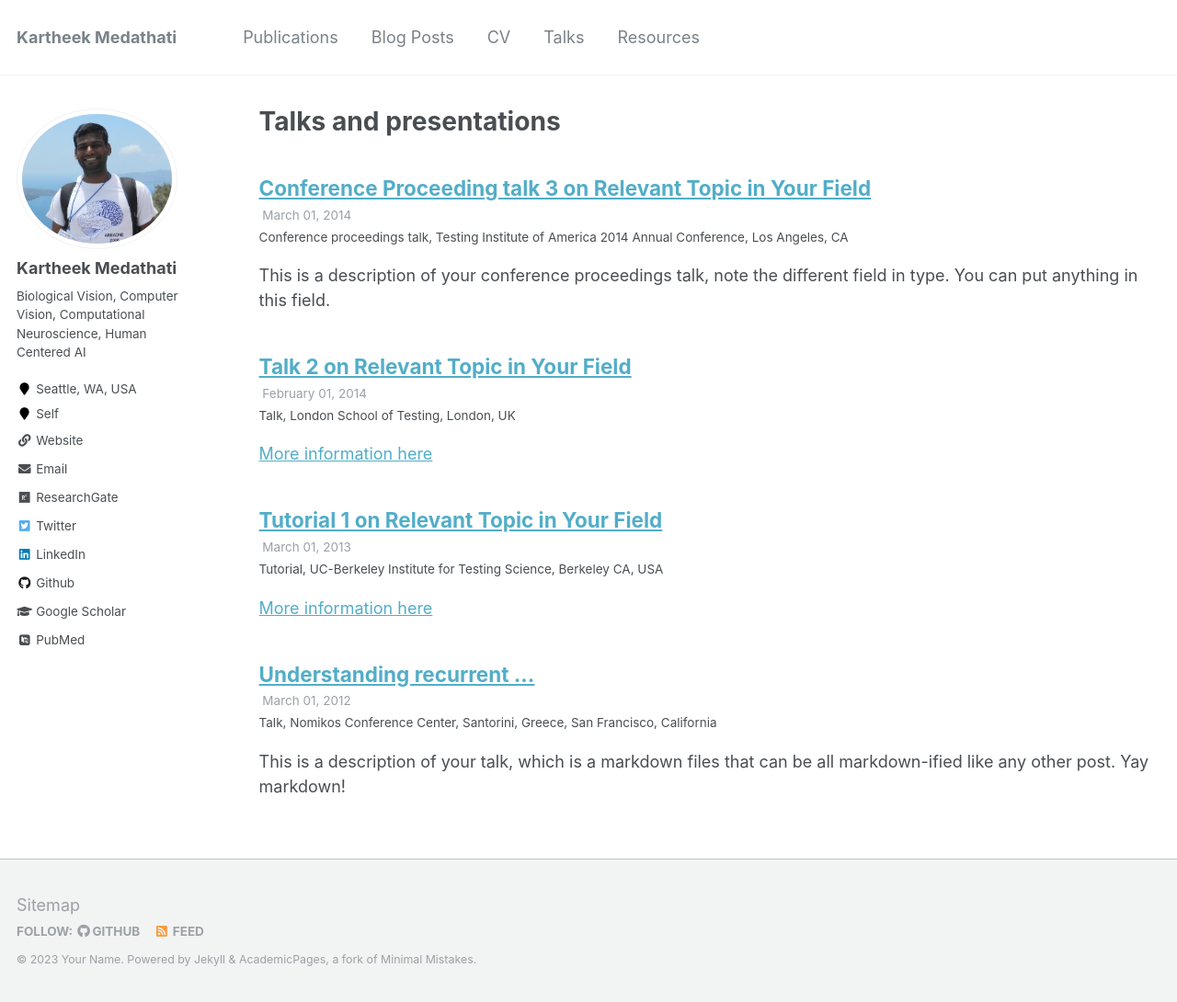
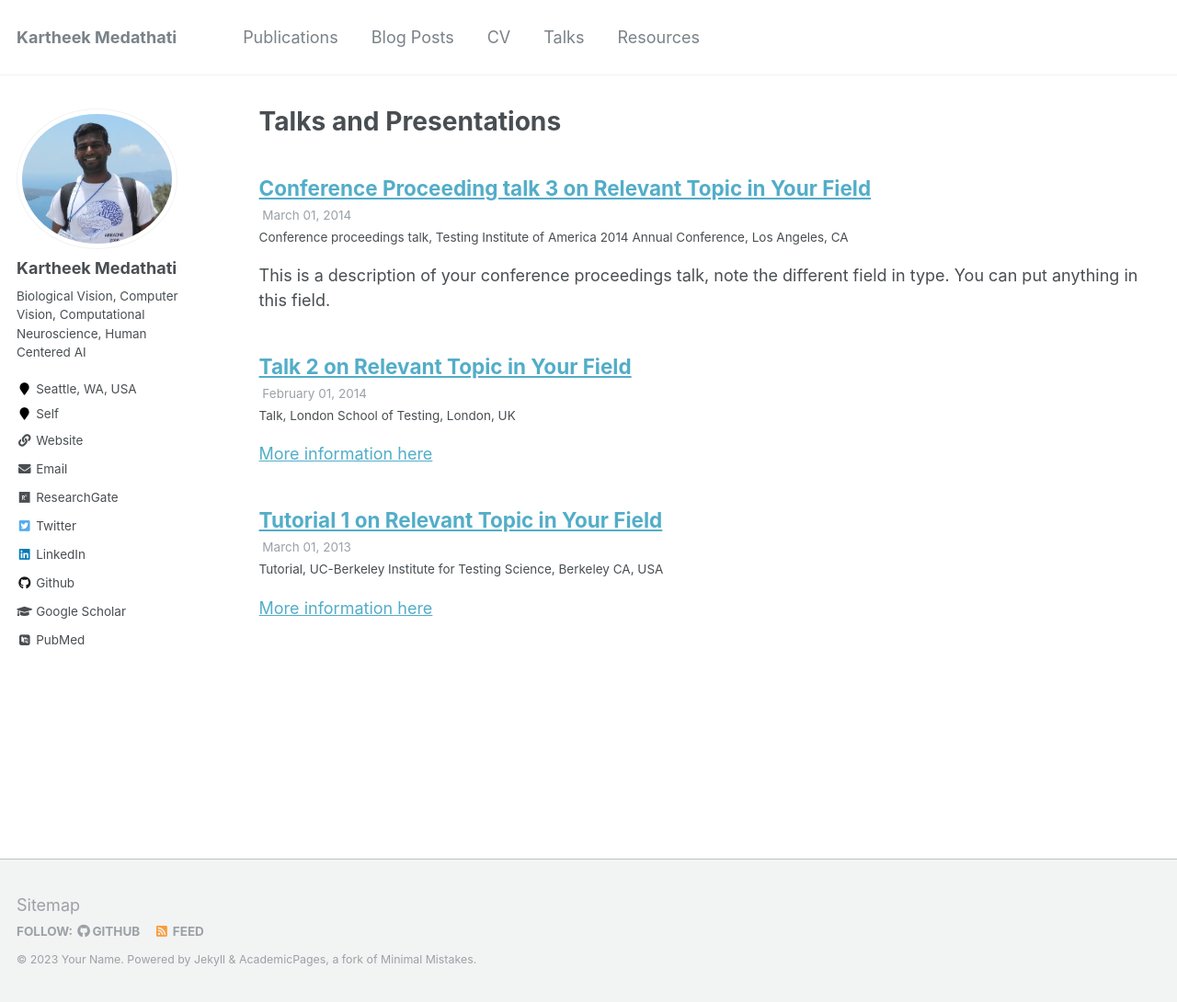
Before and after one commit to kartheekmedathati/kartheekmedathati.github.io, a Jekyll site: the page built from _pages/talks.html, in a window 1280 px wide and 1090 px high. Shown: the whole window at 92% size. Built offline with Jekyll 4.4.1, drawn with Linux system fonts in a browser that asks for light colours; some web fonts are replaced.

Commit message:
Adding files

```diff
--- a/_pages/talks.html
+++ b/_pages/talks.html
@@ -1,6 +1,6 @@
 ---
 layout: archive
-title: "Talks and presentations"
+title: "Talks and Presentations"
 permalink: /talks/
 author_profile: true
 ---
--- a/_talks/2012-03-01-talk-1.md
+++ /dev/null
@@ -1,11 +0,0 @@
----
-title: "Understanding recurrent ..."
-collection: talks
-type: "Talk"
-permalink: /talks/2012-03-01-talk-1
-venue: "Nomikos Conference Center, Santorini, Greece"
-date: 2012-03-01
-location: "San Francisco, California"
----
-
-This is a description of your talk, which is a markdown files that can be all markdown-ified like any other post. Yay markdown!
```
